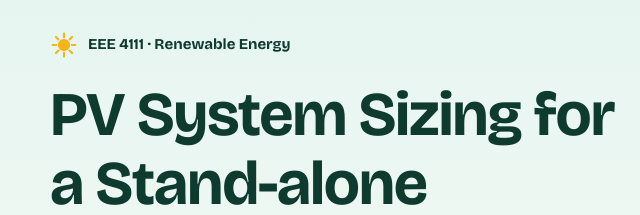
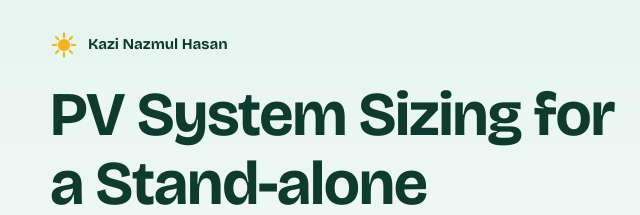
Before and after one commit to kazinazmulhasan/PV-System-Sizing, a plain HTML site: page index.html in a window 1280 px wide. Shown: the top 215 px of the page, 0-640 px from the left. Drawn offline with nearby package versions, Linux system fonts and the light colour scheme.

Commit message:
Update brand name in header to Kazi Nazmul Hasan

```diff
--- a/index.html
+++ b/index.html
@@ -161,7 +161,7 @@ footer p{max-width:80ch;margin:6px 0}
   <div class="wrap">
     <div class="brand">
       <span class="brand-name"><svg width="28" height="28" viewBox="0 0 32 32" aria-hidden="true"><circle cx="16" cy="16" r="7" fill="#F4B41A"/><g stroke="#F4B41A" stroke-width="2.4" stroke-linecap="round"><path d="M16 3v4M16 25v4M3 16h4M25 16h4M6.8 6.8l2.8 2.8M22.4 22.4l2.8 2.8M25.2 6.8l-2.8 2.8M9.6 22.4l-2.8 2.8"/></g></svg>
-      EEE 4111 &middot; Renewable Energy</span>
+      Kazi Nazmul Hasan</span>
       <a class="btn wa small" data-wa href="https://wa.me/+8801710667470" target="_blank" rel="noopener"><svg width="18" height="18" viewBox="0 0 24 24" fill="none" stroke="currentColor" stroke-width="2" stroke-linecap="round" stroke-linejoin="round" aria-hidden="true"><path d="M21 11.5a8.4 8.4 0 0 1-12.4 7.4L3 20.5l1.7-5.4A8.5 8.5 0 1 1 21 11.5z"/></svg>WhatsApp</a>
     </div>
     <div class="hero-grid">
```
